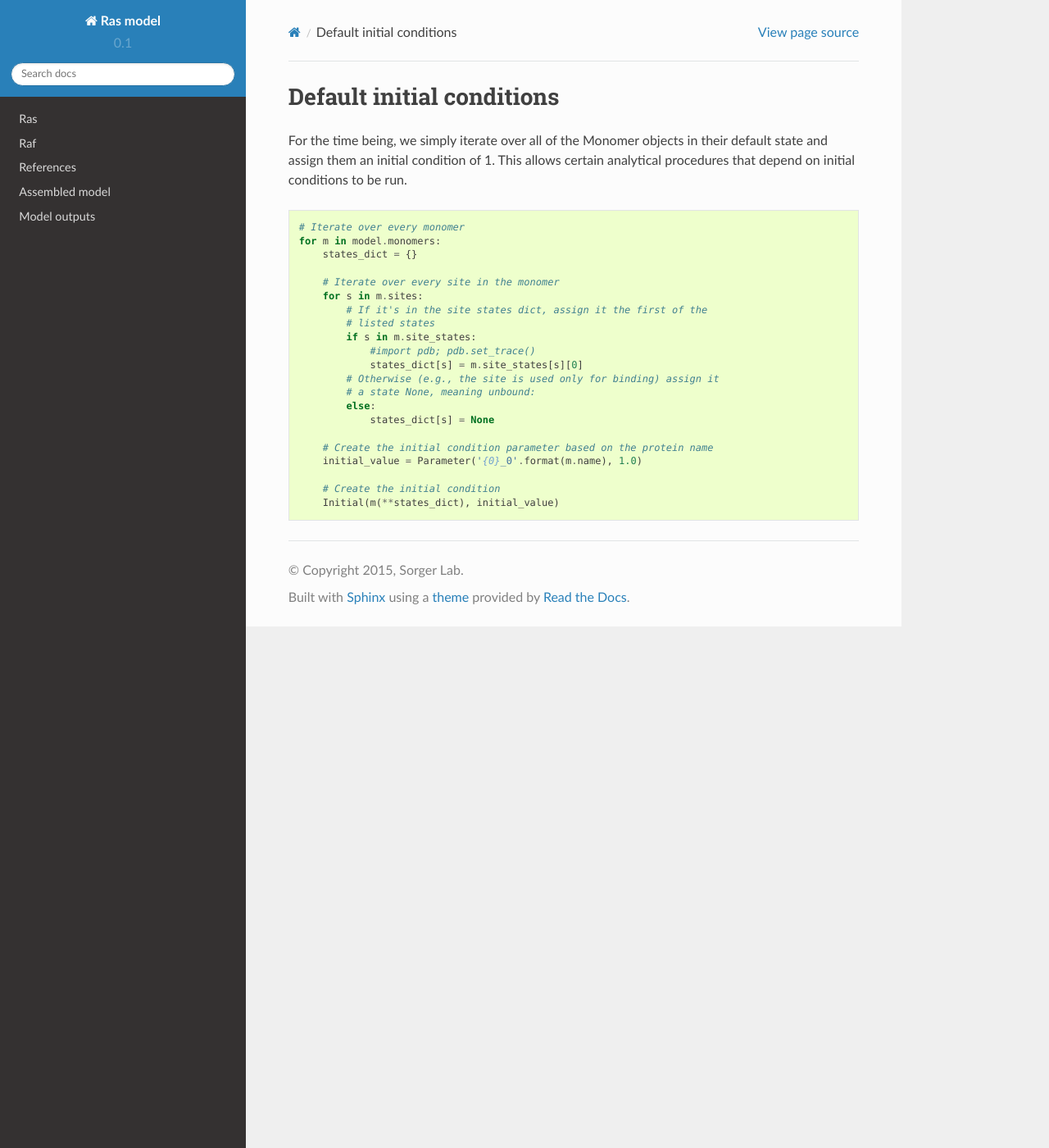
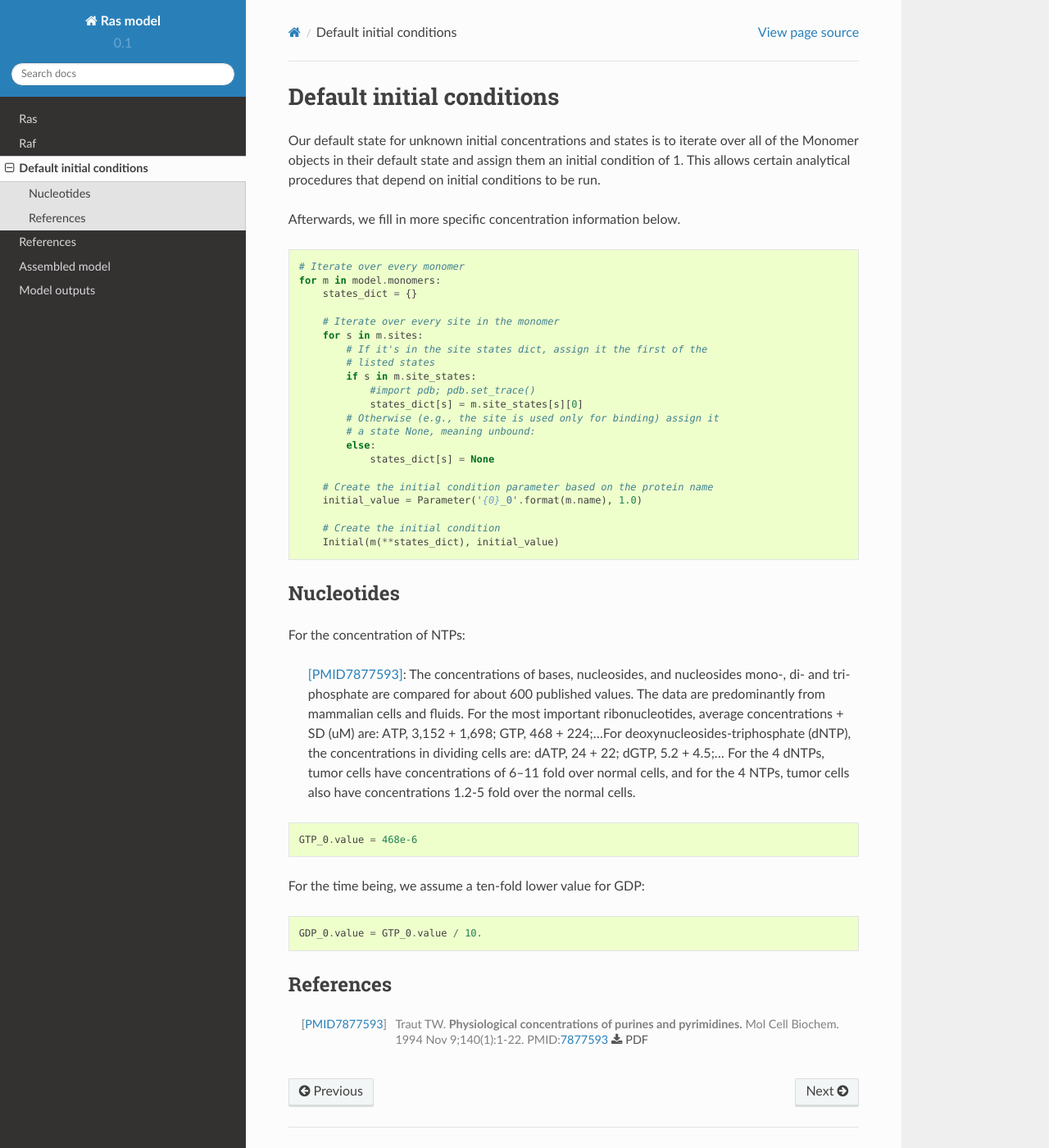
Before and after one commit to sorgerlab/rasmodel, a Sphinx documentation site: the page built from doc/initial_conditions.rst, in a window 1280 px wide and 1400 px high. Shown: the whole window at 82% size. Built offline with Sphinx 7.4.7 and the Read the Docs theme 2.0.0, drawn with Linux system fonts in a browser that asks for light colours.

Commit message:
Initial concentration for GTP, with reference

```diff
--- a/doc/index.rst
+++ b/doc/index.rst
@@ -13,6 +13,7 @@ Contents:
 
     ras/index
     raf/index
+    initial_conditions
     references
     assembled/index
     outputs/index
--- a/doc/initial_conditions.rst
+++ b/doc/initial_conditions.rst
@@ -1,9 +1,12 @@
 Default initial conditions
 ==========================
 
-For the time being, we simply iterate over all of the Monomer objects in their
-default state and assign them an initial condition of 1. This allows certain
-analytical procedures that depend on initial conditions to be run.
+Our default state for unknown initial concentrations and states is to iterate
+over all of the Monomer objects in their default state and assign them an
+initial condition of 1. This allows certain analytical procedures that depend
+on initial conditions to be run.
+
+Afterwards, we fill in more specific concentration information below.
 
 ::
 
@@ -28,3 +31,31 @@ analytical procedures that depend on initial conditions to be run.
 
         # Create the initial condition
         Initial(m(**states_dict), initial_value)
+
+Nucleotides
+-----------
+
+For the concentration of NTPs:
+
+    [PMID7877593]_: The concentrations of bases, nucleosides, and nucleosides
+    mono-, di- and tri-phosphate are compared for about 600 published values.
+    The data are predominantly from mammalian cells and fluids. For the most
+    important ribonucleotides, average concentrations + SD (uM) are: ATP, 3,152
+    + 1,698; GTP, 468 + 224;...For deoxynucleosides-triphosphate (dNTP), the
+    concentrations in dividing cells are: dATP, 24 + 22; dGTP, 5.2 + 4.5;...
+    For the 4 dNTPs, tumor cells have concentrations of 6--11 fold over
+    normal cells, and for the 4 NTPs, tumor cells also have concentrations
+    1.2-5 fold over the normal cells.
+
+::
+
+    GTP_0.value = 468e-6
+
+For the time being, we assume a ten-fold lower value for GDP::
+
+    GDP_0.value = GTP_0.value / 10.
+
+References
+----------
+
+.. [PMID7877593] Traut TW. **Physiological concentrations of purines and pyrimidines.** Mol Cell Biochem. 1994 Nov 9;140(1):1-22. :pmid:`7877593` :download:`PDF </pdf/7877593.pdf>`
```
Also changed, not shown: 1 other file.
